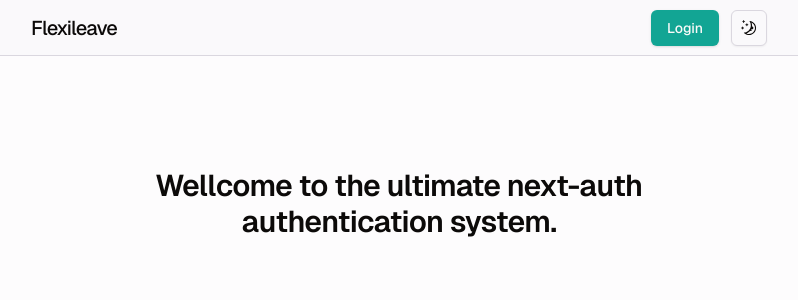
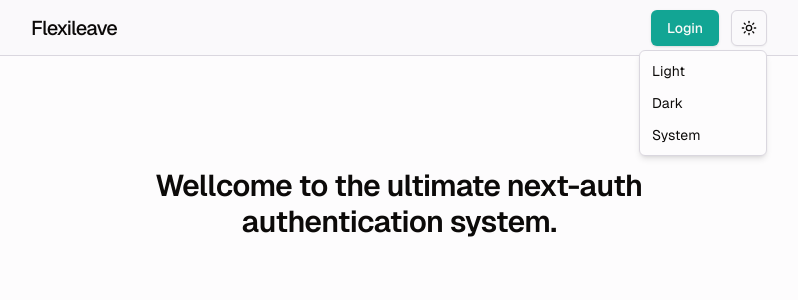
Before and after one commit to robiuzzaman4/flexileave, a Next.js app: page / in a window 1280 px wide. Both pictures are taken after a click on the button "Toggle theme". Shown: the top 300 px of the page, without its empty margins (241-1039 px from the left). Built offline with nearby package versions, Linux system fonts and the light colour scheme; no server answers; the database is empty.

Commit message:
feat: add theme button with system theme dropdown

```diff
--- a/package.json
+++ b/package.json
@@ -10,6 +10,7 @@
   },
   "dependencies": {
     "@hookform/resolvers": "^3.9.1",
+    "@radix-ui/react-dropdown-menu": "^2.1.2",
     "@radix-ui/react-icons": "^1.3.0",
     "@radix-ui/react-label": "^2.1.0",
     "@radix-ui/react-slot": "^1.1.0",
--- a/src/components/block/navbar.tsx
+++ b/src/components/block/navbar.tsx
@@ -1,7 +1,7 @@
 import Link from "next/link";
 import React from "react";
 import { Button } from "@/components/ui/button";
-import ThemeToggle from "@/components/theme/theme-toggle";
+import ThemeBtn from "@/components/theme/theme-button";
 import { auth } from "@/auth";
 
 const Navbar = async () => {
@@ -25,7 +25,7 @@
             </Button>
           )}
 
-          <ThemeToggle />
+          <ThemeBtn />
         </div>
       </div>
     </nav>
--- /dev/null
+++ b/src/components/theme/theme-button.tsx
@@ -0,0 +1,42 @@
+"use client";
+
+import * as React from "react";
+import { Moon, Sun } from "lucide-react";
+import { useTheme } from "next-themes";
+
+import { Button } from "@/components/ui/button";
+import {
+  DropdownMenu,
+  DropdownMenuContent,
+  DropdownMenuItem,
+  DropdownMenuTrigger,
+} from "@/components/ui/dropdown-menu";
+
+const ThemeBtn = () => {
+  const { setTheme } = useTheme();
+
+  return (
+    <DropdownMenu>
+      <DropdownMenuTrigger asChild>
+        <Button variant="outline" size="icon" className="bg-secondary">
+          <Sun className="h-[1.2rem] w-[1.2rem] rotate-0 scale-100 transition-all dark:-rotate-90 dark:scale-0" />
+          <Moon className="absolute h-[1.2rem] w-[1.2rem] rotate-90 scale-0 transition-all dark:rotate-0 dark:scale-100" />
+          <span className="sr-only">Toggle theme</span>
+        </Button>
+      </DropdownMenuTrigger>
+      <DropdownMenuContent align="end">
+        <DropdownMenuItem onClick={() => setTheme("light")}>
+          Light
+        </DropdownMenuItem>
+        <DropdownMenuItem onClick={() => setTheme("dark")}>
+          Dark
+        </DropdownMenuItem>
+        <DropdownMenuItem onClick={() => setTheme("system")}>
+          System
+        </DropdownMenuItem>
+      </DropdownMenuContent>
+    </DropdownMenu>
+  );
+};
+
+export default ThemeBtn;
--- /dev/null
+++ b/src/components/ui/dropdown-menu.tsx
@@ -0,0 +1,205 @@
+"use client";
+
+import * as React from "react";
+import * as DropdownMenuPrimitive from "@radix-ui/react-dropdown-menu";
+import {
+  CheckIcon,
+  ChevronRightIcon,
+  DotFilledIcon,
+} from "@radix-ui/react-icons";
+
+import { cn } from "@/lib/utils";
+
+const DropdownMenu = DropdownMenuPrimitive.Root;
+
+const DropdownMenuTrigger = DropdownMenuPrimitive.Trigger;
+
+const DropdownMenuGroup = DropdownMenuPrimitive.Group;
+
+const DropdownMenuPortal = DropdownMenuPrimitive.Portal;
+
+const DropdownMenuSub = DropdownMenuPrimitive.Sub;
+
+const DropdownMenuRadioGroup = DropdownMenuPrimitive.RadioGroup;
+
+const DropdownMenuSubTrigger = React.forwardRef<
+  React.ElementRef<typeof DropdownMenuPrimitive.SubTrigger>,
+  React.ComponentPropsWithoutRef<typeof DropdownMenuPrimitive.SubTrigger> & {
+    inset?: boolean;
+  }
+>(({ className, inset, children, ...props }, ref) => (
+  <DropdownMenuPrimitive.SubTrigger
+    ref={ref}
+    className={cn(
+      "flex cursor-default gap-2 select-none items-center rounded-sm px-2 py-1.5 text-sm outline-none focus:bg-accent data-[state=open]:bg-accent [&_svg]:pointer-events-none [&_svg]:size-4 [&_svg]:shrink-0",
+      inset && "pl-8",
+      className
+    )}
+    {...props}
+  >
+    {children}
+    <ChevronRightIcon className="ml-auto" />
+  </DropdownMenuPrimitive.SubTrigger>
+));
+DropdownMenuSubTrigger.displayName =
+  DropdownMenuPrimitive.SubTrigger.displayName;
+
+const DropdownMenuSubContent = React.forwardRef<
+  React.ElementRef<typeof DropdownMenuPrimitive.SubContent>,
+  React.ComponentPropsWithoutRef<typeof DropdownMenuPrimitive.SubContent>
+>(({ className, ...props }, ref) => (
+  <DropdownMenuPrimitive.SubContent
+    ref={ref}
+    className={cn(
+      "z-50 min-w-[8rem] overflow-hidden rounded-md border bg-popover p-1 text-popover-foreground shadow-lg data-[state=open]:animate-in data-[state=closed]:animate-out data-[state=closed]:fade-out-0 data-[state=open]:fade-in-0 data-[state=closed]:zoom-out-95 data-[state=open]:zoom-in-95 data-[side=bottom]:slide-in-from-top-2 data-[side=left]:slide-in-from-right-2 data-[side=right]:slide-in-from-left-2 data-[side=top]:slide-in-from-bottom-2",
+      className
+    )}
+    {...props}
+  />
+));
+DropdownMenuSubContent.displayName =
+  DropdownMenuPrimitive.SubContent.displayName;
+
+const DropdownMenuContent = React.forwardRef<
+  React.ElementRef<typeof DropdownMenuPrimitive.Content>,
+  React.ComponentPropsWithoutRef<typeof DropdownMenuPrimitive.Content>
+>(({ className, sideOffset = 4, ...props }, ref) => (
+  <DropdownMenuPrimitive.Portal>
+    <DropdownMenuPrimitive.Content
+      ref={ref}
+      sideOffset={sideOffset}
+      className={cn(
+        "z-50 min-w-[8rem] overflow-hidden rounded-md border bg-popover p-1 text-popover-foreground shadow-md",
+        "data-[state=open]:animate-in data-[state=closed]:animate-out data-[state=closed]:fade-out-0 data-[state=open]:fade-in-0 data-[state=closed]:zoom-out-95 data-[state=open]:zoom-in-95 data-[side=bottom]:slide-in-from-top-2 data-[side=left]:slide-in-from-right-2 data-[side=right]:slide-in-from-left-2 data-[side=top]:slide-in-from-bottom-2",
+        className
+      )}
+      {...props}
+    />
+  </DropdownMenuPrimitive.Portal>
+));
+DropdownMenuContent.displayName = DropdownMenuPrimitive.Content.displayName;
+
+const DropdownMenuItem = React.forwardRef<
+  React.ElementRef<typeof DropdownMenuPrimitive.Item>,
+  React.ComponentPropsWithoutRef<typeof DropdownMenuPrimitive.Item> & {
+    inset?: boolean;
+  }
+>(({ className, inset, ...props }, ref) => (
+  <DropdownMenuPrimitive.Item
+    ref={ref}
+    className={cn(
+      "relative flex cursor-default select-none items-center gap-2 rounded-sm px-2 py-1.5 text-sm outline-none transition-colors focus:bg-accent focus:text-accent-foreground data-[disabled]:pointer-events-none data-[disabled]:opacity-50 [&>svg]:size-4 [&>svg]:shrink-0",
+      inset && "pl-8",
+      className
+    )}
+    {...props}
+  />
+));
+DropdownMenuItem.displayName = DropdownMenuPrimitive.Item.displayName;
+
+const DropdownMenuCheckboxItem = React.forwardRef<
+  React.ElementRef<typeof DropdownMenuPrimitive.CheckboxItem>,
+  React.ComponentPropsWithoutRef<typeof DropdownMenuPrimitive.CheckboxItem>
+>(({ className, children, checked, ...props }, ref) => (
+  <DropdownMenuPrimitive.CheckboxItem
+    ref={ref}
+    className={cn(
+      "relative flex cursor-default select-none items-center rounded-sm py-1.5 pl-8 pr-2 text-sm outline-none transition-colors focus:bg-accent focus:text-accent-foreground data-[disabled]:pointer-events-none data-[disabled]:opacity-50",
+      className
+    )}
+    checked={checked}
+    {...props}
+  >
+    <span className="absolute left-2 flex h-3.5 w-3.5 items-center justify-center">
+      <DropdownMenuPrimitive.ItemIndicator>
+        <CheckIcon className="h-4 w-4" />
+      </DropdownMenuPrimitive.ItemIndicator>
+    </span>
+    {children}
+  </DropdownMenuPrimitive.CheckboxItem>
+));
+DropdownMenuCheckboxItem.displayName =
+  DropdownMenuPrimitive.CheckboxItem.displayName;
+
+const DropdownMenuRadioItem = React.forwardRef<
+  React.ElementRef<typeof DropdownMenuPrimitive.RadioItem>,
+  React.ComponentPropsWithoutRef<typeof DropdownMenuPrimitive.RadioItem>
+>(({ className, children, ...props }, ref) => (
+  <DropdownMenuPrimitive.RadioItem
+    ref={ref}
+    className={cn(
+      "relative flex cursor-default select-none items-center rounded-sm py-1.5 pl-8 pr-2 text-sm outline-none transition-colors focus:bg-accent focus:text-accent-foreground data-[disabled]:pointer-events-none data-[disabled]:opacity-50",
+      className
+    )}
+    {...props}
+  >
+    <span className="absolute left-2 flex h-3.5 w-3.5 items-center justify-center">
+      <DropdownMenuPrimitive.ItemIndicator>
+        <DotFilledIcon className="h-4 w-4 fill-current" />
+      </DropdownMenuPrimitive.ItemIndicator>
+    </span>
+    {children}
+  </DropdownMenuPrimitive.RadioItem>
+));
+DropdownMenuRadioItem.displayName = DropdownMenuPrimitive.RadioItem.displayName;
+
+const DropdownMenuLabel = React.forwardRef<
+  React.ElementRef<typeof DropdownMenuPrimitive.Label>,
+  React.ComponentPropsWithoutRef<typeof DropdownMenuPrimitive.Label> & {
+    inset?: boolean;
+  }
+>(({ className, inset, ...props }, ref) => (
+  <DropdownMenuPrimitive.Label
+    ref={ref}
+    className={cn(
+      "px-2 py-1.5 text-sm font-semibold",
+      inset && "pl-8",
+      className
+    )}
+    {...props}
+  />
+));
+DropdownMenuLabel.displayName = DropdownMenuPrimitive.Label.displayName;
+
+const DropdownMenuSeparator = React.forwardRef<
+  React.ElementRef<typeof DropdownMenuPrimitive.Separator>,
+  React.ComponentPropsWithoutRef<typeof DropdownMenuPrimitive.Separator>
+>(({ className, ...props }, ref) => (
+  <DropdownMenuPrimitive.Separator
+    ref={ref}
+    className={cn("-mx-1 my-1 h-px bg-muted", className)}
+    {...props}
+  />
+));
+DropdownMenuSeparator.displayName = DropdownMenuPrimitive.Separator.displayName;
+
+const DropdownMenuShortcut = ({
+  className,
+  ...props
+}: React.HTMLAttributes<HTMLSpanElement>) => {
+  return (
+    <span
+      className={cn("ml-auto text-xs tracking-widest opacity-60", className)}
+      {...props}
+    />
+  );
+};
+DropdownMenuShortcut.displayName = "DropdownMenuShortcut";
+
+export {
+  DropdownMenu,
+  DropdownMenuTrigger,
+  DropdownMenuContent,
+  DropdownMenuItem,
+  DropdownMenuCheckboxItem,
+  DropdownMenuRadioItem,
+  DropdownMenuLabel,
+  DropdownMenuSeparator,
+  DropdownMenuShortcut,
+  DropdownMenuGroup,
+  DropdownMenuPortal,
+  DropdownMenuSub,
+  DropdownMenuSubContent,
+  DropdownMenuSubTrigger,
+  DropdownMenuRadioGroup,
+};
```
Also changed, not shown: 1 other file (tests, documents, lock files or other folders).
